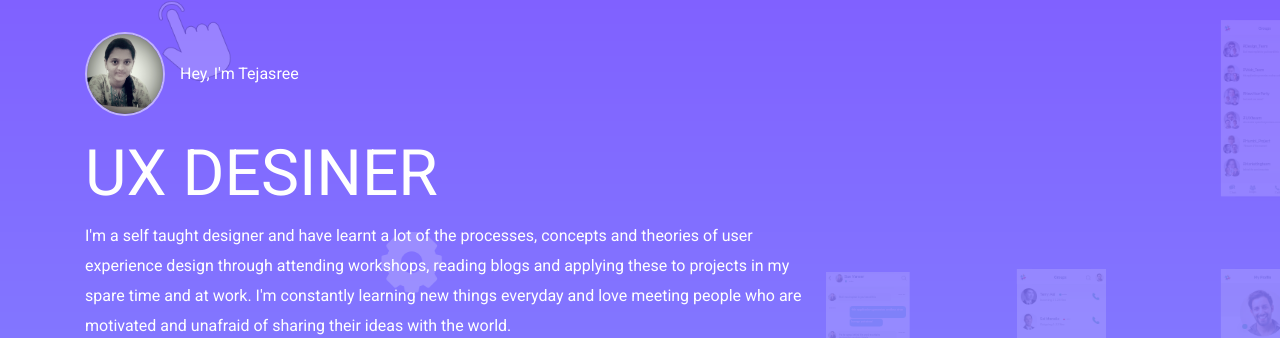
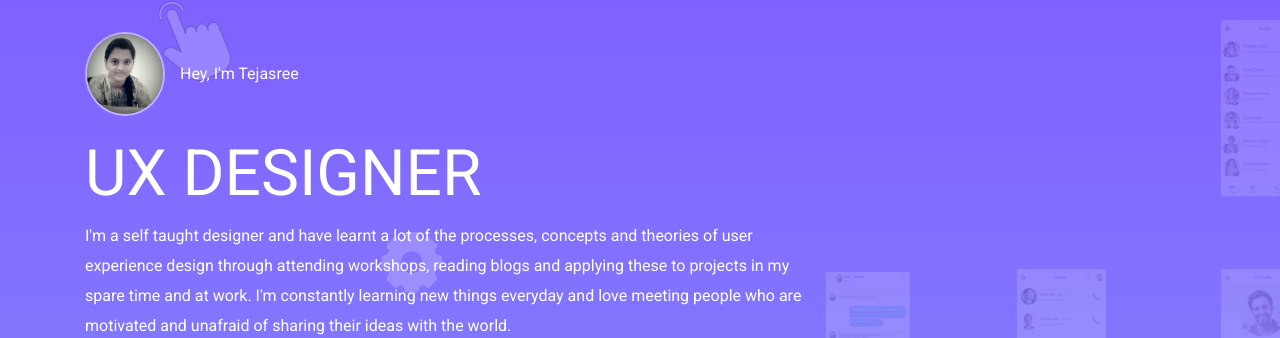
Before and after one commit to epradeep/tejasree-kapsi, a PHP site: page / in a window 1280 px wide. Shown: the part 168-506 px from the top of the page. Run offline with PHP 8.4, Linux system fonts and the light colour scheme.

Commit message:
fifth commit

```diff
--- a/index.php
+++ b/index.php
@@ -40,7 +40,7 @@
 									<img class="img-fluid rounded-circle" src="images/tejasree.jpeg" width="80" height="80" alt="">
 									<p>Hey, I'm Tejasree</p>
 								</div>
-								<h1 class="hdesignation">UX <span>DESINER</span></h1>
+								<h1 class="hdesignation">UX <span>DESIGNER</span></h1>
 								<p>I'm a self taught designer and have learnt a lot of the processes, concepts and theories of user experience design through attending workshops, reading blogs and applying these to projects in my spare time and at  work.	I'm constantly learning new things everyday and love meeting people who are motivated and unafraid of sharing their ideas with the world.</p>
 								<div class="row pt-2">
 									<div class="col-sm-6 col-md-6 col-lg-6">
```
